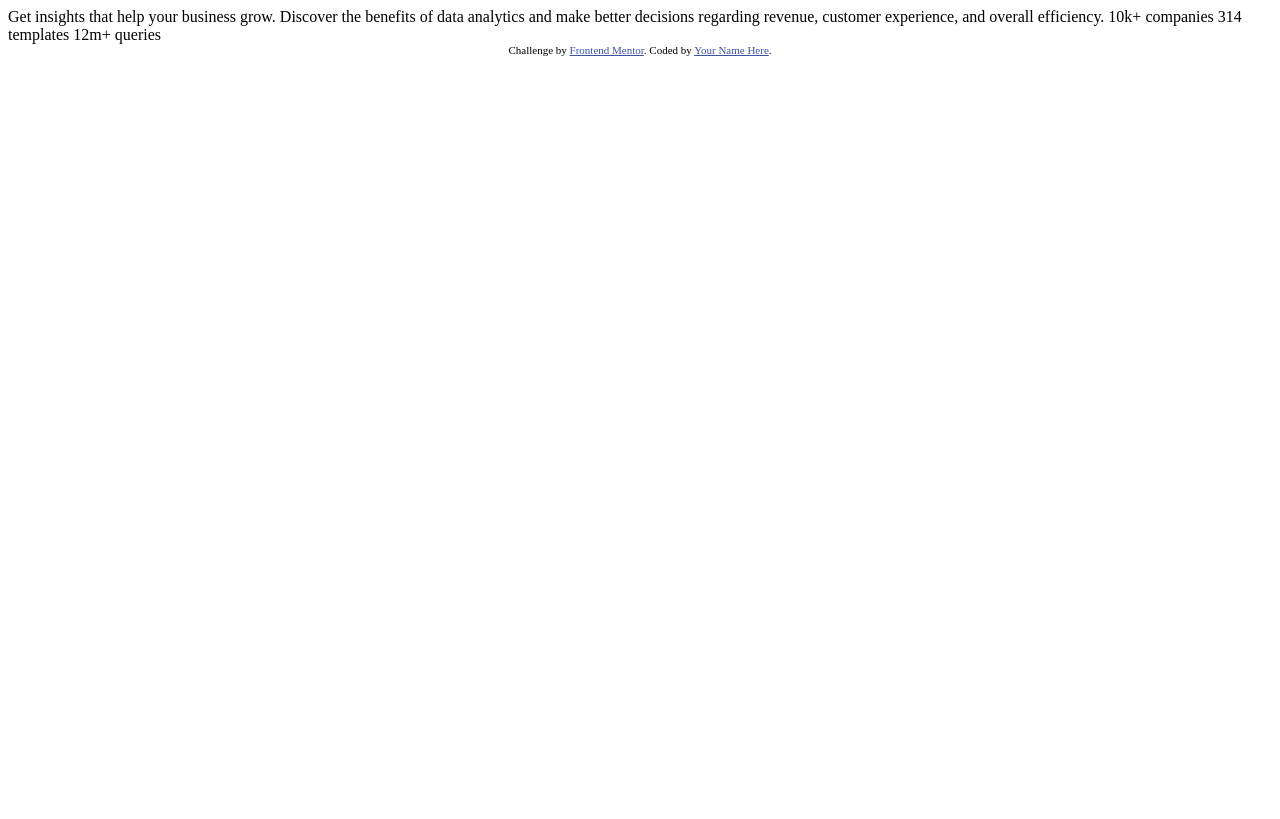
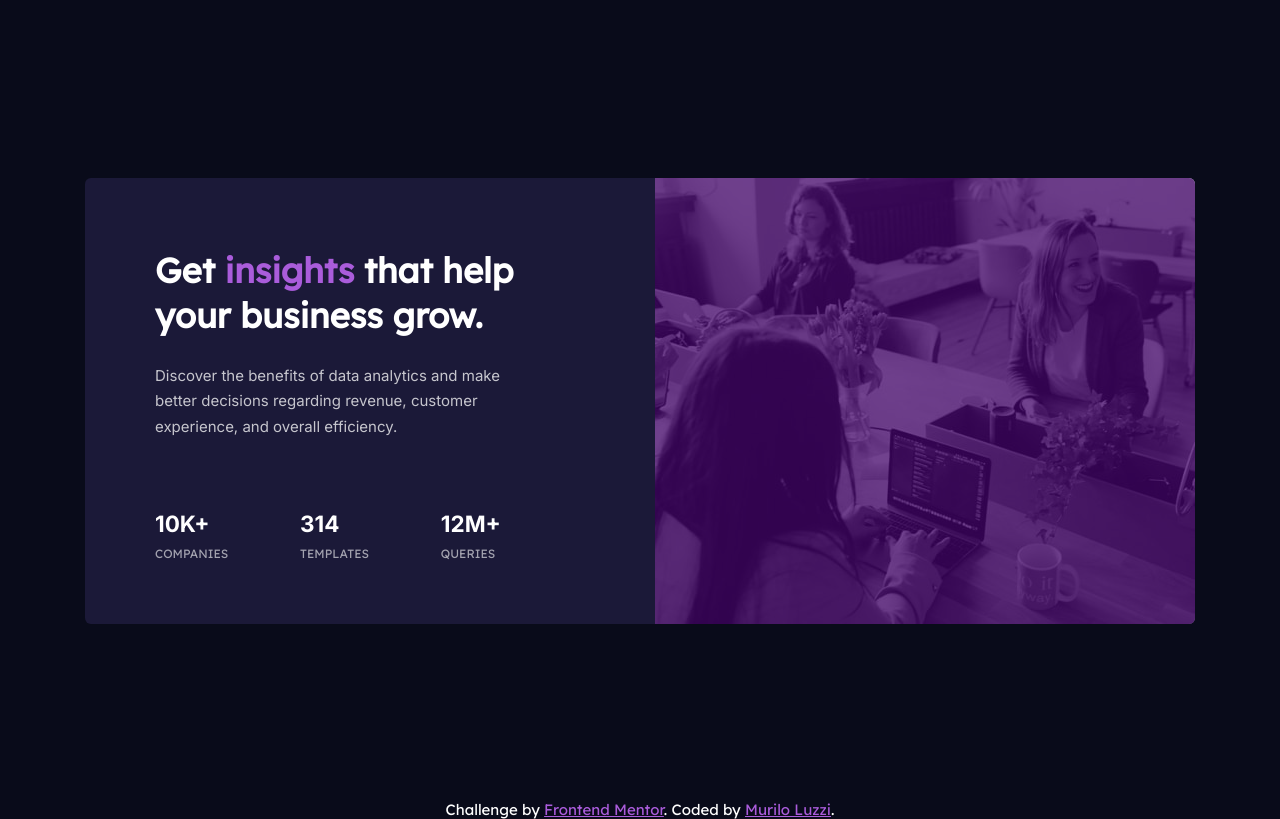
Before and after one commit to mlzzi/Stats-preview-card-component, a plain HTML site: page index.html in a window 1280 px wide. Drawn offline with Linux system fonts and the light colour scheme.

Commit message:
Finished desktop version

```diff
--- a/index.html
+++ b/index.html
@@ -5,29 +5,48 @@
   <meta name="viewport" content="width=device-width, initial-scale=1.0"> <!-- displays site properly based on user's device -->
 
   <link rel="icon" type="image/png" sizes="32x32" href="./images/favicon-32x32.png">
+  <link rel="stylesheet" href="reset.css">
+  <link rel="stylesheet" href="style.css">
+  <link rel="preconnect" href="https://fonts.googleapis.com">
+  <link rel="preconnect" href="https://fonts.gstatic.com" crossorigin>
+  <link href="https://fonts.googleapis.com/css2?family=Inter:wght@400;700&display=swap" rel="stylesheet">
+  <link rel="preconnect" href="https://fonts.googleapis.com">
+  <link rel="preconnect" href="https://fonts.gstatic.com" crossorigin>
+  <link href="https://fonts.googleapis.com/css2?family=Lexend+Deca&display=swap" rel="stylesheet">
 
   <title>Frontend Mentor | Stats preview card component</title>
 
-  <!-- Feel free to remove these styles or customise in your own stylesheet 👍 -->
-  <style>
-    .attribution { font-size: 11px; text-align: center; }
-    .attribution a { color: hsl(228, 45%, 44%); }
-  </style>
 </head>
 <body>
 
-  Get insights that help your business grow.
+  <main>
+    <div class="info">
+      <h1>Get <span>insights</span> that help your business grow.</h1>
 
-  Discover the benefits of data analytics and make better decisions regarding revenue, customer
-  experience, and overall efficiency.
+      <p>Discover the benefits of data analytics and make better decisions regarding revenue, customer
+      experience, and overall efficiency.</p>
 
-  10k+ companies
-  314 templates
-  12m+ queries
+      <ul class="stats">
+        <li>
+          <h2>10k+</h2>
+          <h3>companies</h3>
+        </li>
+        <li>
+          <h2>314</h2>
+          <h3>templates</h3>
+        </li>
+        <li>
+          <h2>12m+</h2>
+          <h3>queries</h3>
+        </li>
+      </ul>
+    </div>
 
-  <div class="attribution">
-    Challenge by <a href="https://www.frontendmentor.io?ref=challenge" target="_blank">Frontend Mentor</a>.
-    Coded by <a href="#">Your Name Here</a>.
-  </div>
+    <img src="images/image-header-desktop.jpg" alt="">
+    <div class="square"></div>
+  </main>
 </body>
+<footer class="attribution">
+  <p>Challenge by <a href="https://www.frontendmentor.io?ref=challenge" target="_blank">Frontend Mentor</a>. Coded by <a href="https://www.linkedin.com/in/muriloluzzi/" target="_blank">Murilo Luzzi</a>.</p>
+</footer>
 </html>
--- /dev/null
+++ b/reset.css
@@ -0,0 +1,48 @@
+/* http://meyerweb.com/eric/tools/css/reset/
+   v2.0 | 20110126
+   License: none (public domain)
+*/
+
+html, body, div, span, applet, object, iframe,
+h1, h2, h3, h4, h5, h6, p, blockquote, pre,
+a, abbr, acronym, address, big, cite, code,
+del, dfn, em, img, ins, kbd, q, s, samp,
+small, strike, strong, sub, sup, tt, var,
+b, u, i, center,
+dl, dt, dd, ol, ul, li,
+fieldset, form, label, legend,
+table, caption, tbody, tfoot, thead, tr, th, td,
+article, aside, canvas, details, embed,
+figure, figcaption, footer, header, hgroup,
+menu, nav, output, ruby, section, summary,
+time, mark, audio, video {
+	margin: 0;
+	padding: 0;
+	border: 0;
+	font-size: 100%;
+	font: inherit;
+	vertical-align: baseline;
+}
+/* HTML5 display-role reset for older browsers */
+article, aside, details, figcaption, figure,
+footer, header, hgroup, menu, nav, section {
+	display: block;
+}
+body {
+	line-height: 1;
+}
+ol, ul {
+	list-style: none;
+}
+blockquote, q {
+	quotes: none;
+}
+blockquote:before, blockquote:after,
+q:before, q:after {
+	content: '';
+	content: none;
+}
+table {
+	border-collapse: collapse;
+	border-spacing: 0;
+}
--- /dev/null
+++ b/style.css
@@ -0,0 +1,93 @@
+body {
+    background-color: hsl(233, 47%, 7%);
+    font-size: 15px;
+}
+
+main {
+    width: 1110px;
+    height: 446px;
+    background-color: hsl(244, 38%, 16%);
+    margin: 178px auto;
+    border-radius: 6px;
+}
+
+.info {
+    float: left;
+    width: 560px;
+}
+
+h1 {
+    color: hsl(0, 0%, 100%);
+    text-align: left;
+    margin: 70px 70px 25px 70px;
+    font-family: 'Lexend Deca', sans-serif;
+    font-size: 2.3em;
+    font-weight: 700;
+    line-height: 1.3em;
+}
+
+h1 span {
+    color: hsl(277, 64%, 61%);
+}
+
+main p {
+    color: hsla(0, 0%, 100%, 0.75);
+    text-align: left;
+    margin: 0 110px 50px 70px;
+    font-family: 'Inter', sans-serif;
+    font-size: 15px;
+    line-height: 1.7em;
+}
+
+.stats {
+    margin: 70px 70px 25px 70px;
+    text-align: left;
+
+}
+
+.stats li {
+    display: inline-block;
+    padding: 0 68px 0 0;
+    line-height: 2em;
+}
+
+h2 {
+    color: hsl(0, 0%, 100%);
+    font-family: 'Inter', sans-serif;
+    font-weight: 700;
+    font-size: 1.5em;
+    text-transform: uppercase;
+}
+
+h3 {
+    color: hsla(0, 0%, 100%, 0.6);
+    font-family: 'Lexend Deca', sans-serif;
+    font-size: 0.8em;
+    text-transform: uppercase;
+}
+
+img {
+    float: right;
+    width: 540px;
+    border-radius: 0 6px 6px 0;
+}
+
+.square {
+    width: 540px;
+    height: 446px;
+    background-color: hsl(277, 64%, 61%);
+    position: relative;
+    right: -570px;
+    border-radius: 0 6px 6px 0;
+    filter: opacity(75%) brightness(0.20) saturate(400%);
+}
+
+footer {
+    color: hsla(0, 0%, 100%);
+    text-align: center;
+    font-family: 'Lexend Deca', sans-serif;
+}
+
+footer a {
+    color: hsl(277, 64%, 61%);
+}
```
